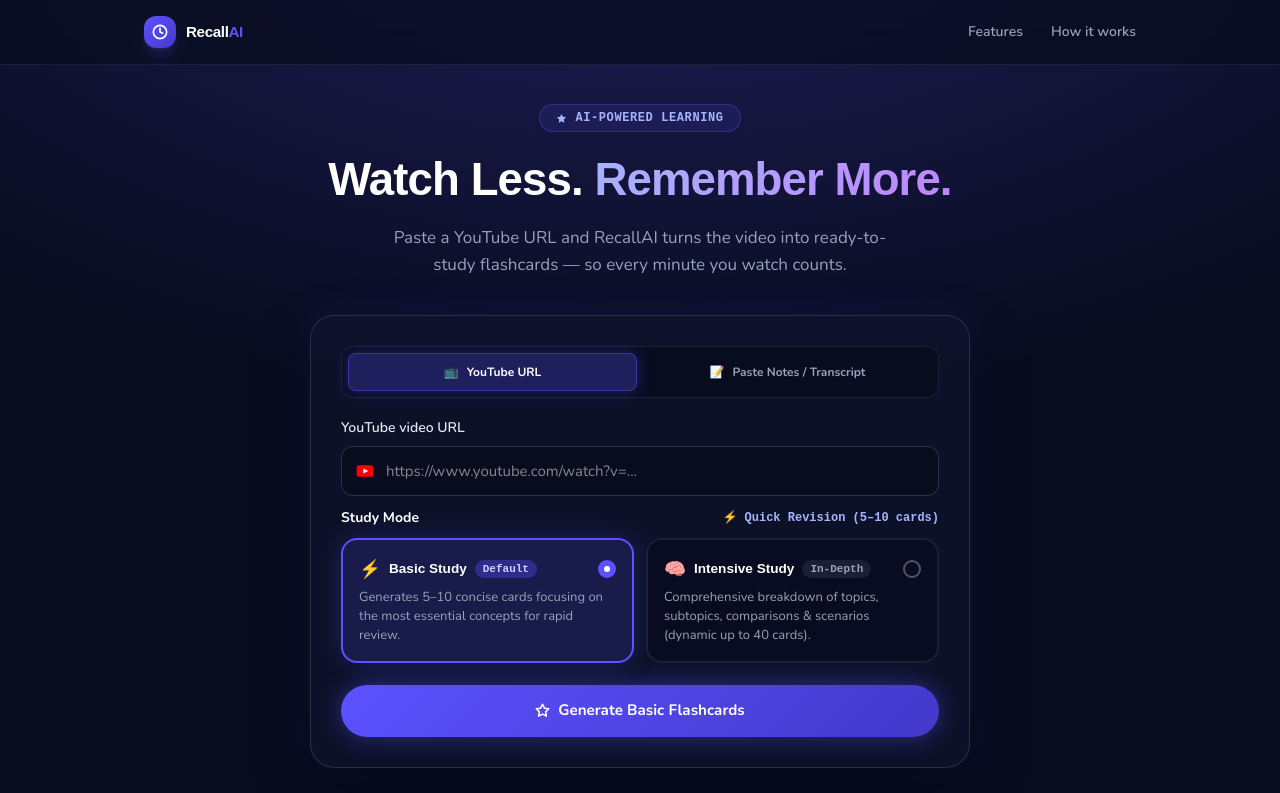
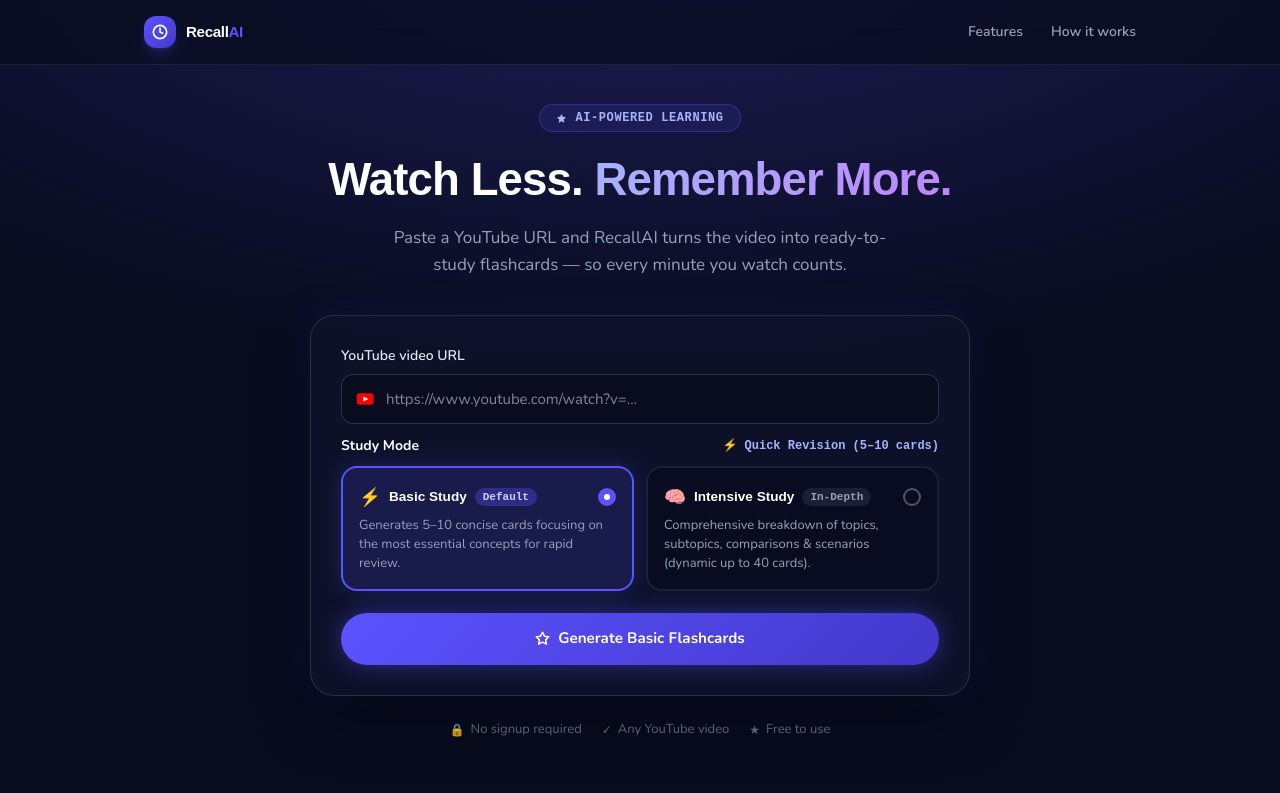
Before and after one commit to adwaitaadeepak/recallai, a Next.js app: page / in a window 1280 px wide. Shown: the top 793 px of the page. Built offline with nearby package versions, Linux system fonts and the light colour scheme; a web font is replaced by a local one.

Commit message:
fix: remove Paste Notes / Transcript tab and all related references

```diff
--- a/src/app/api/generate/route.ts
+++ b/src/app/api/generate/route.ts
@@ -14,16 +14,12 @@
 export async function POST(request: Request) {
   try {
     const body = await request.json();
-    const { url, manualTranscript } = body;
+    const { url } = body;
     const mode: StudyMode = body.mode === "intensive" ? "intensive" : "basic";
 
     let timestampedTranscript = "";
     let videoId: string | null = null;
 
-    if (manualTranscript && typeof manualTranscript === "string" && manualTranscript.trim().length >= 30) {
-      timestampedTranscript = manualTranscript.trim();
-      videoId = url ? extractVideoId(url) : null;
-    } else {
     if (!url || typeof url !== "string") {
       return Response.json({ error: "Missing or invalid URL." }, { status: 400 });
     }
@@ -100,7 +96,7 @@
           return Response.json(
             {
               error:
-                "Could not fetch transcript for this video. Captions may be disabled on YouTube. You can enable automatic AI Whisper audio transcription with a free SUPADATA_API_KEY, or paste notes/transcript manually below!",
+                "Could not fetch transcript for this video. Captions may be disabled on YouTube. Set a SUPADATA_API_KEY to enable automatic AI audio transcription for videos without captions.",
             },
             { status: 422 }
           );
@@ -132,7 +128,6 @@
         }
       }
       timestampedTranscript = timestampedTranscript.trim();
-    }
 
     if (timestampedTranscript.length < 50) {
       return Response.json(
--- a/src/app/page.tsx
+++ b/src/app/page.tsx
@@ -18,8 +18,6 @@
 
 export default function Home() {
   const [url, setUrl] = useState("");
-  const [manualTranscript, setManualTranscript] = useState("");
-  const [inputTab, setInputTab] = useState<"url" | "notes">("url");
   const [mode, setMode] = useState<StudyMode>("basic");
   const [isLoading, setIsLoading] = useState(false);
   const [error, setError] = useState("");
@@ -38,7 +36,6 @@
     setStatus("idle");
     setFlashcards([]);
 
-    if (inputTab === "url") {
     if (!url.trim()) {
       setError("Please paste a YouTube URL before generating.");
       setStatus("error");
@@ -52,13 +49,6 @@
       setStatus("error");
       return;
     }
-    } else {
-      if (!manualTranscript.trim() || manualTranscript.trim().length < 30) {
-        setError("Please paste at least 30 characters of transcript or study notes.");
-        setStatus("error");
-        return;
-      }
-    }
 
     setIsLoading(true);
     setStatus("loading");
@@ -67,11 +57,7 @@
       const res = await fetch("/api/generate", {
         method: "POST",
         headers: { "Content-Type": "application/json" },
-        body: JSON.stringify({
-          url: url.trim(),
-          manualTranscript: inputTab === "notes" ? manualTranscript.trim() : undefined,
-          mode,
-        }),
+        body: JSON.stringify({ url: url.trim(), mode }),
       });
 
       const data = await res.json();
@@ -96,7 +82,6 @@
 
   const handleReset = () => {
     setUrl("");
-    setManualTranscript("");
     setError("");
     setStatus("idle");
     setFlashcards([]);
@@ -121,10 +106,6 @@
           <HeroSection
             url={url}
             setUrl={setUrl}
-            manualTranscript={manualTranscript}
-            setManualTranscript={setManualTranscript}
-            inputTab={inputTab}
-            setInputTab={setInputTab}
             error={error}
             setError={setError}
             isLoading={isLoading}
--- a/src/components/HeroSection.tsx
+++ b/src/components/HeroSection.tsx
@@ -7,10 +7,6 @@
 interface HeroSectionProps {
   url: string;
   setUrl: Dispatch<SetStateAction<string>>;
-  manualTranscript: string;
-  setManualTranscript: Dispatch<SetStateAction<string>>;
-  inputTab: "url" | "notes";
-  setInputTab: Dispatch<SetStateAction<"url" | "notes">>;
   error: string;
   setError: Dispatch<SetStateAction<string>>;
   isLoading: boolean;
@@ -25,10 +21,6 @@
 export default function HeroSection({
   url,
   setUrl,
-  manualTranscript,
-  setManualTranscript,
-  inputTab,
-  setInputTab,
   error,
   setError,
   isLoading,
@@ -124,48 +116,7 @@
             padding: 30,
           }}
         >
-          {/* Source Mode Tabs */}
-          <div
-            className="flex items-center rounded-xl p-1.5"
-            style={{
-              background: "rgba(8, 12, 30, 0.8)",
-              border: "1px solid rgba(255, 255, 255, 0.08)",
-              marginBottom: 20,
-              gap: 6,
-            }}
-          >
-            <button
-              type="button"
-              onClick={() => { setInputTab("url"); setError(""); }}
-              className="flex-1 flex items-center justify-center gap-2 py-2.5 px-3 rounded-lg text-xs font-bold transition-all"
-              style={{
-                background: inputTab === "url" ? "rgba(92, 82, 255, 0.28)" : "transparent",
-                color: inputTab === "url" ? "#ffffff" : "#94a3b8",
-                border: inputTab === "url" ? "1px solid rgba(92, 82, 255, 0.45)" : "1px solid transparent",
-                boxShadow: inputTab === "url" ? "0 0 16px rgba(92, 82, 255, 0.3)" : "none",
-                cursor: "pointer",
-              }}
-            >
-              <span>📺</span> YouTube URL
-            </button>
-            <button
-              type="button"
-              onClick={() => { setInputTab("notes"); setError(""); }}
-              className="flex-1 flex items-center justify-center gap-2 py-2.5 px-3 rounded-lg text-xs font-bold transition-all"
-              style={{
-                background: inputTab === "notes" ? "rgba(92, 82, 255, 0.28)" : "transparent",
-                color: inputTab === "notes" ? "#ffffff" : "#94a3b8",
-                border: inputTab === "notes" ? "1px solid rgba(92, 82, 255, 0.45)" : "1px solid transparent",
-                boxShadow: inputTab === "notes" ? "0 0 16px rgba(92, 82, 255, 0.3)" : "none",
-                cursor: "pointer",
-              }}
-            >
-              <span>📝</span> Paste Notes / Transcript
-            </button>
-          </div>
 
-          {inputTab === "url" ? (
-            <>
               {/* Input label */}
               <label
                 htmlFor="youtube-url-input"
@@ -256,72 +207,6 @@
                   }}
                 />
               </div>
-            </>
-          ) : (
-            <div style={{ marginBottom: 18 }}>
-              <label
-                htmlFor="manual-transcript-input"
-                className="block text-sm font-semibold"
-                style={{ color: "#e2e8f0", marginBottom: 8 }}
-              >
-                Study Notes, Article, or Audio Transcript
-              </label>
-              <textarea
-                id="manual-transcript-input"
-                rows={5}
-                value={manualTranscript}
-                onChange={(e) => {
-                  setManualTranscript(e.target.value);
-                  if (error) setError("");
-                }}
-                disabled={isLoading}
-                placeholder="Paste speech transcript, lecture notes, textbook excerpt, or article text here..."
-                style={{
-                  width: "100%",
-                  padding: "12px 14px",
-                  fontSize: "0.875rem",
-                  color: "#ffffff",
-                  background: error ? "rgba(239, 68, 68, 0.15)" : "#080c1e",
-                  border: `1.5px solid ${error ? "#f87171" : "rgba(255, 255, 255, 0.15)"}`,
-                  borderRadius: 12,
-                  outline: "none",
-                  fontFamily: "'Nunito', sans-serif",
-                  resize: "vertical",
-                  lineHeight: 1.5,
-                  marginBottom: 10,
-                }}
-              />
-              <div>
-                <label
-                  htmlFor="optional-video-url"
-                  className="block text-xs font-semibold"
-                  style={{ color: "#94a3b8", marginBottom: 4 }}
-                >
-                  Optional YouTube URL (to keep embedded player synced in Studio):
-                </label>
-                <input
-                  id="optional-video-url"
-                  type="url"
-                  value={url}
-                  onChange={(e) => setUrl(e.target.value)}
-                  placeholder="https://www.youtube.com/watch?v=… (optional)"
-                  disabled={isLoading}
-                  style={{
-                    width: "100%",
-                    height: 40,
-                    padding: "0 12px",
-                    fontSize: "0.8125rem",
-                    color: "#ffffff",
-                    background: "#080c1e",
-                    border: "1px solid rgba(255, 255, 255, 0.15)",
-                    borderRadius: 10,
-                    outline: "none",
-                    fontFamily: "'Nunito', sans-serif",
-                  }}
-                />
-              </div>
-            </div>
-          )}
 
           {/* ── Study Mode Selector ── */}
           <div style={{ marginBottom: 22 }}>
@@ -599,28 +484,6 @@
                 </svg>
                 <span>{error}</span>
               </div>
-              {inputTab === "url" && (
-                <button
-                  type="button"
-                  onClick={() => {
-                    setInputTab("notes");
-                    setError("");
-                  }}
-                  className="inline-flex items-center gap-1.5 font-semibold text-xs rounded transition-colors self-start"
-                  style={{
-                    background: "rgba(239, 68, 68, 0.25)",
-                    color: "#fecaca",
-                    padding: "4px 10px",
-                    border: "1px solid rgba(239, 68, 68, 0.4)",
-                    cursor: "pointer",
-                    marginLeft: 24,
-                  }}
-                  onMouseEnter={e => (e.currentTarget.style.background = "rgba(239, 68, 68, 0.35)")}
-                  onMouseLeave={e => (e.currentTarget.style.background = "rgba(239, 68, 68, 0.25)")}
-                >
-                  <span>📝</span> Switch to Paste Notes / Transcript manually →
-                </button>
-              )}
             </div>
           )}
         </div>
```
Lines whose indentation alone changed are shown as unchanged.
